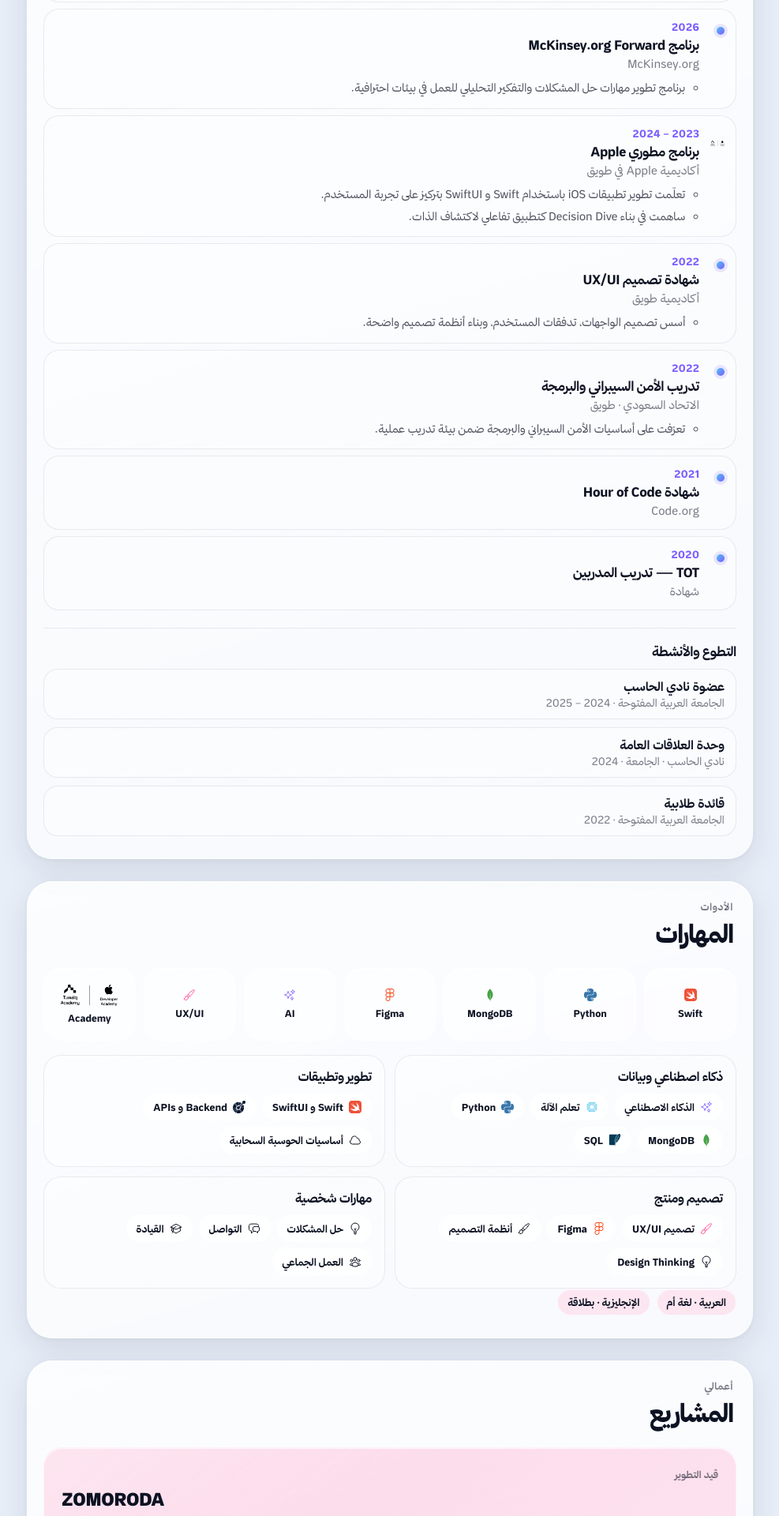
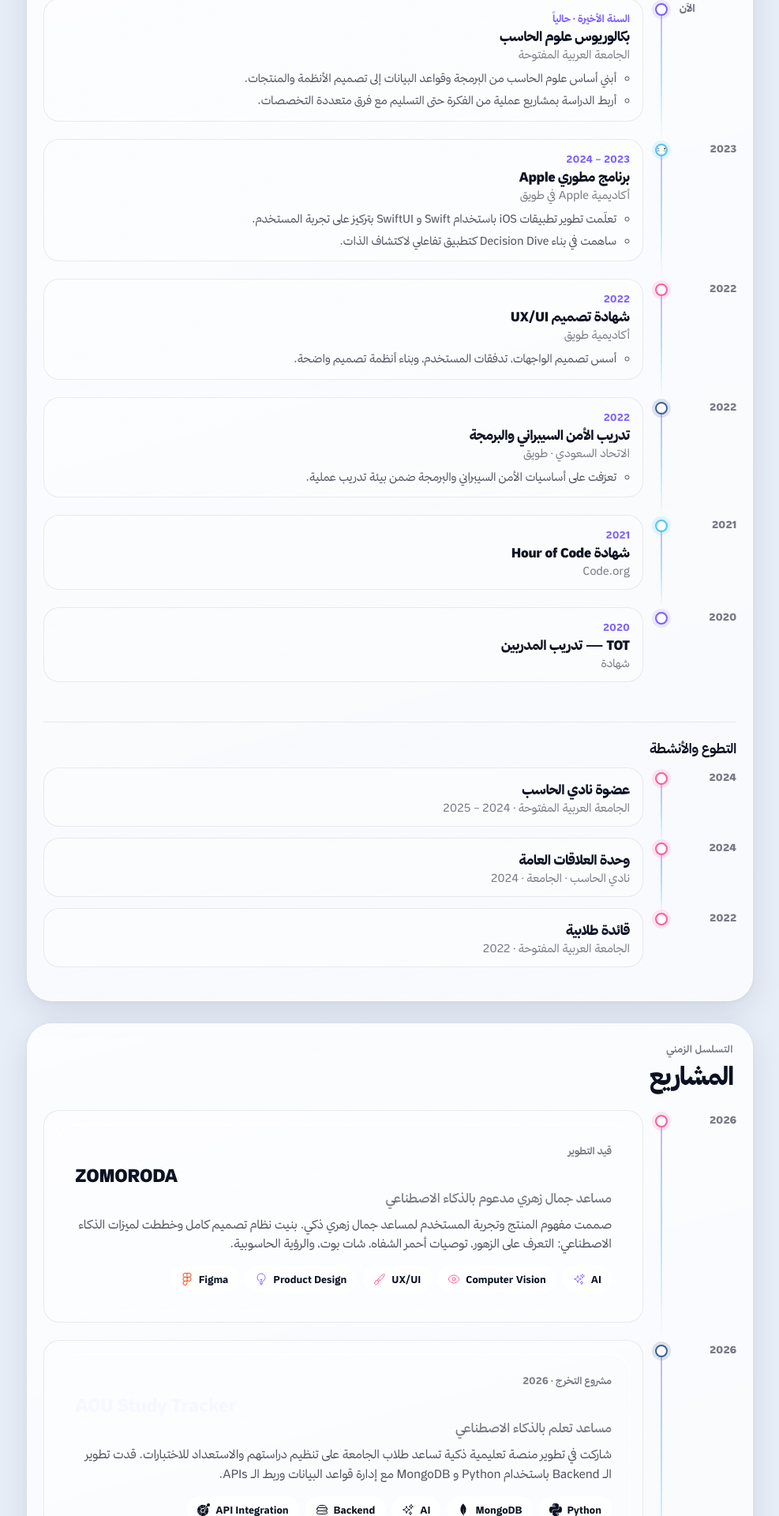
Before and after one commit to iksasa15/abed, a React (Vite) app: page / in a window 1280 px wide. Shown: the part 1272-3192 px from the top of the page at 79% size, without its empty margins (146-1133 px from the left). Built offline with nearby package versions, Linux system fonts and the light colour scheme.

Commit message:
Implement timeline component for education and projects sections; refactor styles for improved layout and responsiveness, and swap SkillsPanel and ProjectsPanel in the main app structure.

```diff
--- a/src/App.css
+++ b/src/App.css
@@ -430,6 +430,228 @@
   pointer-events: none;
 }
 
+/* Timeline */
+.timeline {
+  list-style: none;
+  margin: 0;
+  padding: 0;
+  display: grid;
+  gap: 0;
+  position: relative;
+}
+
+.timeline__item {
+  display: grid;
+  grid-template-columns: 72px 22px 1fr;
+  gap: 12px;
+  align-items: start;
+  padding-bottom: 22px;
+  position: relative;
+}
+
+.timeline--compact .timeline__item {
+  padding-bottom: 14px;
+}
+
+.timeline__rail {
+  grid-column: 2;
+  position: relative;
+  display: flex;
+  justify-content: center;
+  min-height: 100%;
+}
+
+.timeline__rail::before {
+  content: '';
+  position: absolute;
+  top: 18px;
+  bottom: -22px;
+  width: 2px;
+  border-radius: 999px;
+  background: linear-gradient(180deg, var(--purple), var(--sky), transparent);
+  opacity: 0.45;
+}
+
+.timeline__item:last-child .timeline__rail::before {
+  display: none;
+}
+
+.timeline__dot {
+  position: relative;
+  z-index: 1;
+  width: 16px;
+  height: 16px;
+  margin-top: 6px;
+  border-radius: 50%;
+  background: var(--surface-strong);
+  border: 2px solid var(--purple);
+  box-shadow: 0 0 0 4px rgba(122, 92, 255, 0.12);
+  display: grid;
+  place-items: center;
+  overflow: hidden;
+}
+
+.timeline__item--sky .timeline__dot {
+  border-color: var(--sky);
+  box-shadow: 0 0 0 4px rgba(78, 196, 240, 0.14);
+}
+
+.timeline__item--pink .timeline__dot {
+  border-color: var(--pink);
+  box-shadow: 0 0 0 4px rgba(255, 90, 154, 0.14);
+}
+
+.timeline__item--navy .timeline__dot {
+  border-color: #3a5f98;
+  box-shadow: 0 0 0 4px rgba(58, 95, 152, 0.16);
+}
+
+.timeline__logo {
+  width: 22px;
+  height: 12px;
+  object-fit: contain;
+}
+
+[data-theme='light'] .timeline__logo {
+  filter: invert(1);
+}
+
+.timeline__year {
+  grid-column: 1;
+  grid-row: 1;
+  margin-top: 4px;
+  font-size: 0.82rem;
+  font-weight: 800;
+  color: var(--muted);
+  text-align: end;
+  letter-spacing: -0.02em;
+}
+
+[dir='ltr'] .timeline__year {
+  text-align: start;
+}
+
+.timeline__card {
+  grid-column: 3;
+  padding: 16px 16px 14px;
+  border-radius: 20px;
+  background: var(--surface-soft);
+  border: 1px solid var(--line-soft);
+  text-align: start;
+  transition: background 0.2s ease, border-color 0.2s ease, transform 0.25s var(--bounce);
+}
+
+.timeline__item:hover .timeline__card {
+  background: var(--surface);
+  border-color: var(--line);
+}
+
+.timeline__meta {
+  font-size: 0.8rem;
+  font-weight: 600;
+  color: var(--purple);
+  margin-bottom: 4px;
+}
+
+.timeline__title {
+  font-size: 1.05rem;
+  font-weight: 800;
+  letter-spacing: -0.02em;
+}
+
+.timeline__org {
+  margin-top: 4px;
+  color: var(--muted);
+  font-size: 0.9rem;
+}
+
+.timeline__points {
+  margin: 10px 0 0;
+  padding: 0;
+  padding-inline-start: 1.05rem;
+  display: grid;
+  gap: 6px;
+  color: var(--ink-soft);
+  font-size: 0.9rem;
+  line-height: 1.55;
+}
+
+.project--flat {
+  border: 0;
+  box-shadow: none;
+  padding: 0;
+  background: transparent !important;
+  color: inherit;
+}
+
+.project--flat::before {
+  display: none;
+}
+
+.project--flat .project__name {
+  color: var(--ink);
+}
+
+.project--flat.project--navy .project__name,
+.project--flat.project--navy .project__status,
+.project--flat.project--navy .project__tagline,
+.project--flat.project--navy .project__desc {
+  color: inherit;
+}
+
+.project--flat.project--navy .project__status,
+.project--flat.project--navy .project__tagline {
+  color: var(--muted);
+}
+
+.project--flat.project--navy .project__desc {
+  color: var(--ink-soft);
+}
+
+.project--flat.project--navy .tech-chip {
+  background: var(--surface-chip);
+  color: var(--ink);
+  border-color: var(--line);
+}
+
+.project--flat.project--navy .tech-icon {
+  color: inherit !important;
+}
+
+.edu__activities {
+  margin-top: 28px;
+  padding-top: 22px;
+  border-top: 1px solid var(--line-soft);
+}
+
+.edu__activities-title {
+  font-size: 1.08rem;
+  margin-bottom: 14px;
+}
+
+@media (max-width: 640px) {
+  .timeline__item {
+    grid-template-columns: 18px 1fr;
+    gap: 10px 12px;
+  }
+
+  .timeline__year {
+    grid-column: 2;
+    grid-row: 1;
+    text-align: start !important;
+    margin-bottom: 2px;
+  }
+
+  .timeline__rail {
+    grid-column: 1;
+    grid-row: 1 / span 2;
+  }
+
+  .timeline__card {
+    grid-column: 2;
+  }
+}
+
 /* Projects */
 .projects__list {
   display: grid;
@@ -520,80 +742,6 @@
   gap: 8px;
   padding: 0;
   margin: 16px 0 0;
-}
-
-/* Education */
-.edu__list {
-  list-style: none;
-  margin: 0;
-  padding: 0;
-  display: grid;
-  gap: 8px;
-}
-
-.edu__item {
-  display: grid;
-  grid-template-columns: 18px 1fr;
-  gap: 14px;
-  align-items: start;
-  padding: 14px;
-  border-radius: 20px;
-  text-align: start;
-  background: var(--surface-soft);
-  border: 1px solid var(--line-soft);
-  transition: background 0.2s ease;
-}
-
-.edu__item:hover {
-  background: var(--surface);
-}
-
-.edu__dot {
-  width: 10px;
-  height: 10px;
-  margin-top: 8px;
-  border-radius: 50%;
-  background: linear-gradient(135deg, var(--sky), var(--purple));
-  box-shadow: 0 0 0 4px rgba(122, 92, 255, 0.14);
-}
-
-.edu__item h3 {
-  font-size: 1.05rem;
-}
-
-.edu__meta {
-  margin: 0 0 4px;
-  color: var(--purple);
-  font-size: 0.84rem;
-  font-weight: 600;
-}
-
-.edu__org {
-  margin-top: 4px;
-  color: var(--muted);
-  font-size: 0.92rem;
-}
-
-.edu__points {
-  margin: 10px 0 0;
-  padding: 0;
-  padding-inline-start: 1.1rem;
-  display: grid;
-  gap: 6px;
-  color: var(--ink-soft);
-  font-size: 0.9rem;
-  line-height: 1.55;
-}
-
-.edu__activities {
-  margin-top: 22px;
-  padding-top: 18px;
-  border-top: 1px solid var(--line-soft);
-}
-
-.edu__activities-title {
-  font-size: 1.05rem;
-  margin-bottom: 12px;
 }
 
 /* Skills */
--- a/src/App.jsx
+++ b/src/App.jsx
@@ -85,11 +85,11 @@
         </Reveal>
 
         <Reveal delay={0.04}>
-          <SkillsPanel />
+          <ProjectsPanel />
         </Reveal>
 
         <Reveal delay={0.04}>
-          <ProjectsPanel />
+          <SkillsPanel />
         </Reveal>
 
         <Reveal>
--- a/src/components/EducationPanel.jsx
+++ b/src/components/EducationPanel.jsx
@@ -1,5 +1,5 @@
-import { motion } from 'framer-motion'
 import { useLanguage } from '../LanguageContext'
+import Timeline, { TimelineItem } from './Timeline'
 
 export default function EducationPanel() {
   const { t } = useLanguage()
@@ -12,55 +12,46 @@
         <h2 className="section-title">{education.title}</h2>
       </header>
 
-      <ul className="edu__list">
+      <Timeline>
         {education.items.map((item, i) => (
-          <motion.li
+          <TimelineItem
             key={item.title}
-            className={`edu__item ${item.logo ? 'edu__item--brand' : ''}`}
-            initial={{ opacity: 0, x: 24 }}
-            whileInView={{ opacity: 1, x: 0 }}
-            viewport={{ once: true, amount: 0.4 }}
-            transition={{ delay: Math.min(i * 0.05, 0.3), duration: 0.45 }}
+            year={item.year}
+            logo={item.logo}
+            accent={item.accent || (i % 2 === 0 ? 'purple' : 'sky')}
+            delay={Math.min(i * 0.05, 0.28)}
           >
-            {item.logo ? (
-              <img
-                src={item.logo}
-                alt="Apple Developer Academy at Tuwaiq"
-                className="academy-logo academy-logo--edu"
-                width={72}
-                height={42}
-              />
-            ) : (
-              <div className="edu__dot" aria-hidden="true" />
-            )}
-            <div>
-              <p className="edu__meta">{item.meta}</p>
-              <h3>{item.title}</h3>
-              <p className="edu__org">{item.org}</p>
+            <p className="timeline__meta">{item.meta}</p>
+            <h3 className="timeline__title">{item.title}</h3>
+            <p className="timeline__org">{item.org}</p>
             {item.points?.length ? (
-                <ul className="edu__points">
+              <ul className="timeline__points">
                 {item.points.map((point) => (
                   <li key={point}>{point}</li>
                 ))}
               </ul>
             ) : null}
-            </div>
-          </motion.li>
+          </TimelineItem>
         ))}
-      </ul>
+      </Timeline>
 
       <div className="edu__activities">
         <h3 className="edu__activities-title">{education.activitiesTitle}</h3>
-        <ul className="about__acts">
-          {education.activities.map((act) => (
-            <li key={act.title}>
-              <strong>{act.title}</strong>
-              <span>
+        <Timeline className="timeline--compact">
+          {education.activities.map((act, i) => (
+            <TimelineItem
+              key={act.title}
+              year={act.year}
+              accent="pink"
+              delay={Math.min(i * 0.05, 0.2)}
+            >
+              <h3 className="timeline__title">{act.title}</h3>
+              <p className="timeline__org">
                 {act.org} · {act.meta}
-              </span>
-            </li>
+              </p>
+            </TimelineItem>
           ))}
-        </ul>
+        </Timeline>
       </div>
     </section>
   )
--- a/src/components/ProjectsPanel.jsx
+++ b/src/components/ProjectsPanel.jsx
@@ -1,6 +1,6 @@
-import { motion } from 'framer-motion'
 import { useLanguage } from '../LanguageContext'
 import { TechChip } from './TechIcon'
+import Timeline, { TimelineItem } from './Timeline'
 
 export default function ProjectsPanel() {
   const { t } = useLanguage()
@@ -13,24 +13,16 @@
         <h2 className="section-title">{projects.title}</h2>
       </header>
 
-      <div className="projects__list">
+      <Timeline>
         {projects.items.map((project, i) => (
-          <motion.article
+          <TimelineItem
             key={project.id}
-            className={`project project--${project.color}`}
-            initial={{ opacity: 0, y: 36 }}
-            whileInView={{ opacity: 1, y: 0 }}
-            viewport={{ once: true, amount: 0.3 }}
-            transition={{
-              delay: i * 0.1,
-              type: 'spring',
-              stiffness: 240,
-              damping: 22,
-            }}
+            year={project.year}
+            accent={project.color}
+            delay={Math.min(i * 0.08, 0.3)}
           >
-            <div className="project__meta">
+            <div className={`project project--flat project--${project.color}`}>
               <span className="project__status">{project.status}</span>
-            </div>
               <h3 className="project__name ltr">{project.name}</h3>
               <p className="project__tagline">{project.tagline}</p>
               <p className="project__desc">{project.description}</p>
@@ -39,9 +31,10 @@
                   <TechChip key={skill} label={skill} className="ltr" />
                 ))}
               </ul>
-          </motion.article>
+            </div>
+          </TimelineItem>
         ))}
-      </div>
+      </Timeline>
     </section>
   )
 }
--- /dev/null
+++ b/src/components/Timeline.jsx
@@ -0,0 +1,37 @@
+import { motion } from 'framer-motion'
+
+export default function Timeline({ children, className = '' }) {
+  return <ol className={`timeline ${className}`}>{children}</ol>
+}
+
+export function TimelineItem({
+  year,
+  children,
+  logo,
+  accent = 'purple',
+  delay = 0,
+}) {
+  return (
+    <motion.li
+      className={`timeline__item timeline__item--${accent}`}
+      initial={{ opacity: 0, y: 28 }}
+      whileInView={{ opacity: 1, y: 0 }}
+      viewport={{ once: true, amount: 0.25 }}
+      transition={{ delay, duration: 0.5, ease: [0.22, 1, 0.36, 1] }}
+    >
+      <div className="timeline__rail" aria-hidden="true">
+        <span className="timeline__dot">
+          {logo ? (
+            <img src={logo} alt="" className="timeline__logo" width={28} height={16} />
+          ) : null}
+        </span>
+      </div>
+      <div
+        className={`timeline__year ${/^\d/.test(String(year)) ? 'ltr' : ''}`}
+      >
+        {year}
+      </div>
+      <div className="timeline__card">{children}</div>
+    </motion.li>
+  )
+}
--- a/src/i18n.js
+++ b/src/i18n.js
@@ -36,76 +36,93 @@
       title: 'نبذة عني',
     },
     education: {
-      kicker: 'المسار',
-      title: 'التعليم والخبرات',
+      kicker: 'المسار الزمني',
+      title: 'التعليم والشهادات',
       activitiesTitle: 'التطوع والأنشطة',
       items: [
         {
+          year: '2026',
+          title: 'برنامج McKinsey.org Forward',
+          org: 'McKinsey.org',
+          meta: '2026',
+          accent: 'navy',
+          points: [
+            'برنامج تطوير مهارات حل المشكلات والتفكير التحليلي للعمل في بيئات احترافية.',
+          ],
+        },
+        {
+          year: 'الآن',
           title: 'بكالوريوس علوم الحاسب',
           org: 'الجامعة العربية المفتوحة',
           meta: 'السنة الأخيرة · حالياً',
+          accent: 'purple',
           points: [
             'أبني أساس علوم الحاسب من البرمجة وقواعد البيانات إلى تصميم الأنظمة والمنتجات.',
             'أربط الدراسة بمشاريع عملية من الفكرة حتى التسليم مع فرق متعددة التخصصات.',
           ],
         },
         {
-          title: 'برنامج McKinsey.org Forward',
-          org: 'McKinsey.org',
-          meta: '2026',
-          points: [
-            'برنامج تطوير مهارات حل المشكلات والتفكير التحليلي للعمل في بيئات احترافية.',
-          ],
-        },
-        {
+          year: '2023',
           title: 'برنامج مطوري Apple',
           org: 'أكاديمية Apple في طويق',
           meta: '2023 – 2024',
           logo: '/logos/apple-academy.png',
+          accent: 'sky',
           points: [
             'تعلّمت تطوير تطبيقات iOS باستخدام Swift و SwiftUI بتركيز على تجربة المستخدم.',
             'ساهمت في بناء Decision Dive كتطبيق تفاعلي لاكتشاف الذات.',
           ],
         },
         {
+          year: '2022',
           title: 'شهادة تصميم UX/UI',
           org: 'أكاديمية طويق',
           meta: '2022',
+          accent: 'pink',
           points: [
             'أسس تصميم الواجهات، تدفقات المستخدم، وبناء أنظمة تصميم واضحة.',
           ],
         },
         {
+          year: '2022',
           title: 'تدريب الأمن السيبراني والبرمجة',
           org: 'الاتحاد السعودي · طويق',
           meta: '2022',
+          accent: 'navy',
           points: [
             'تعرّفت على أساسيات الأمن السيبراني والبرمجة ضمن بيئة تدريب عملية.',
           ],
         },
         {
+          year: '2021',
           title: 'شهادة Hour of Code',
           org: 'Code.org',
           meta: '2021',
+          accent: 'sky',
         },
         {
+          year: '2020',
           title: 'TOT — تدريب المدربين',
           org: 'شهادة',
           meta: '2020',
+          accent: 'purple',
         },
       ],
       activities: [
         {
+          year: '2024',
           title: 'عضوة نادي الحاسب',
           org: 'الجامعة العربية المفتوحة',
           meta: '2024 – 2025',
         },
         {
+          year: '2024',
           title: 'وحدة العلاقات العامة',
           org: 'نادي الحاسب · الجامعة',
           meta: '2024',
         },
         {
+          year: '2022',
           title: 'قائدة طلابية',
           org: 'الجامعة العربية المفتوحة',
           meta: '2022',
@@ -139,11 +156,12 @@
       ],
     },
     projects: {
-      kicker: 'أعمالي',
+      kicker: 'التسلسل الزمني',
       title: 'المشاريع',
       items: [
         {
           id: 'zomoroda',
+          year: '2026',
           name: 'ZOMORODA',
           status: 'قيد التطوير',
           tagline: 'مساعد جمال زهري مدعوم بالذكاء الاصطناعي',
@@ -154,6 +172,7 @@
         },
         {
           id: 'tracker',
+          year: '2026',
           name: 'AOU Study Tracker',
           status: 'مشروع التخرج · 2026',
           tagline: 'مساعد تعلم بالذكاء الاصطناعي',
@@ -164,6 +183,7 @@
         },
         {
           id: 'dive',
+          year: '2024',
           name: 'Decision Dive',
           status: '2024',
           tagline: 'تطبيق لاكتشاف الذات',
@@ -219,76 +239,93 @@
       title: 'About me',
     },
     education: {
-      kicker: 'Path',
-      title: 'Education & experience',
+      kicker: 'Timeline',
+      title: 'Education & certificates',
       activitiesTitle: 'Volunteering & activities',
       items: [
         {
+          year: '2026',
+          title: 'McKinsey.org Forward Program',
+          org: 'McKinsey.org',
+          meta: '2026',
+          accent: 'navy',
+          points: [
+            'Problem-solving and analytical thinking for professional environments.',
+          ],
+        },
+        {
+          year: 'Now',
           title: 'B.Sc. Computer Science',
           org: 'Arab Open University',
           meta: 'Senior year · Current',
+          accent: 'purple',
           points: [
             'Building a CS foundation from programming and databases to systems and product design.',
             'Connecting coursework to practical projects with multidisciplinary teams.',
           ],
         },
         {
-          title: 'McKinsey.org Forward Program',
-          org: 'McKinsey.org',
-          meta: '2026',
-          points: [
-            'Problem-solving and analytical thinking for professional environments.',
-          ],
-        },
-        {
+          year: '2023',
           title: 'Apple Developer Program',
           org: 'Apple Academy at TUWAIQ',
           meta: '2023 – 2024',
           logo: '/logos/apple-academy.png',
+          accent: 'sky',
           points: [
             'Built iOS apps with Swift and SwiftUI with a strong UX focus.',
             'Contributed to Decision Dive, an interactive self-discovery app.',
           ],
         },
         {
+          year: '2022',
           title: 'UX/UI Design Certificate',
           org: 'TUWAIQ Academy',
           meta: '2022',
+          accent: 'pink',
           points: [
             'Interface design fundamentals, user flows, and clear design systems.',
           ],
         },
         {
+          year: '2022',
           title: 'Cybersecurity & Programming Internship',
           org: 'Saudi Federation · TUWAIQ',
           meta: '2022',
+          accent: 'navy',
           points: [
             'Hands-on introduction to cybersecurity and programming fundamentals.',
           ],
         },
         {
+          year: '2021',
           title: 'Hour of Code Certificate',
           org: 'Code.org',
           meta: '2021',
+          accent: 'sky',
         },
         {
+          year: '2020',
           title: 'TOT — Training of Trainers',
           org: 'Certificate',
           meta: '2020',
+          accent: 'purple',
         },
       ],
       activities: [
         {
+          year: '2024',
           title: 'Computer Club Member',
           org: 'Arab Open University',
           meta: '2024 – 2025',
         },
         {
+          year: '2024',
           title: 'Public Relations Unit',
           org: 'Computer Club · AOU',
           meta: '2024',
         },
         {
+          year: '2022',
           title: 'Student Leader',
           org: 'Arab Open University',
           meta: '2022',
@@ -322,11 +359,12 @@
       ],
     },
     projects: {
-      kicker: 'Work',
+      kicker: 'Timeline',
       title: 'Projects',
       items: [
         {
           id: 'zomoroda',
+          year: '2026',
           name: 'ZOMORODA',
           status: 'In progress',
           tagline: 'AI-powered floral beauty assistant',
@@ -337,6 +375,7 @@
         },
         {
           id: 'tracker',
+          year: '2026',
           name: 'AOU Study Tracker',
           status: 'Graduation project · 2026',
           tagline: 'AI learning assistant',
@@ -347,6 +386,7 @@
         },
         {
           id: 'dive',
+          year: '2024',
           name: 'Decision Dive',
           status: '2024',
           tagline: 'Self-discovery application',
```
Lines whose indentation alone changed are shown as unchanged.
